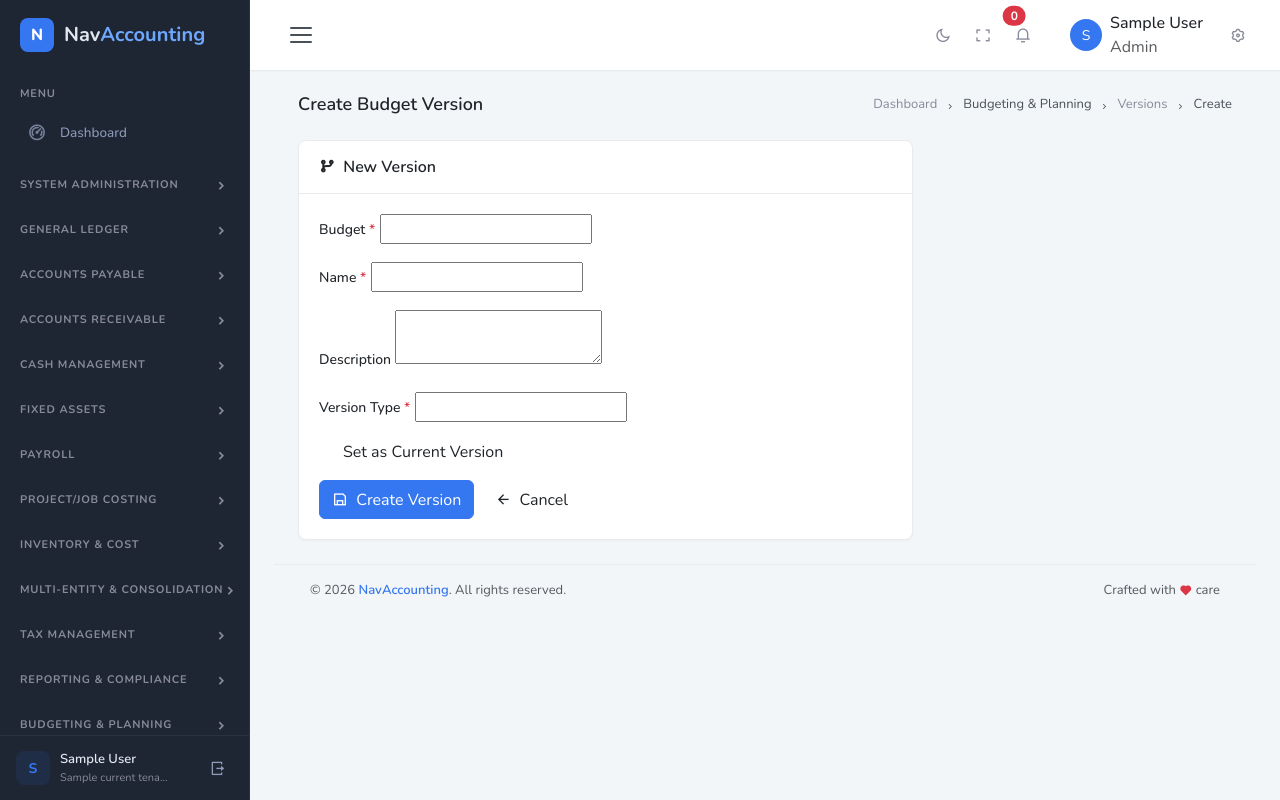
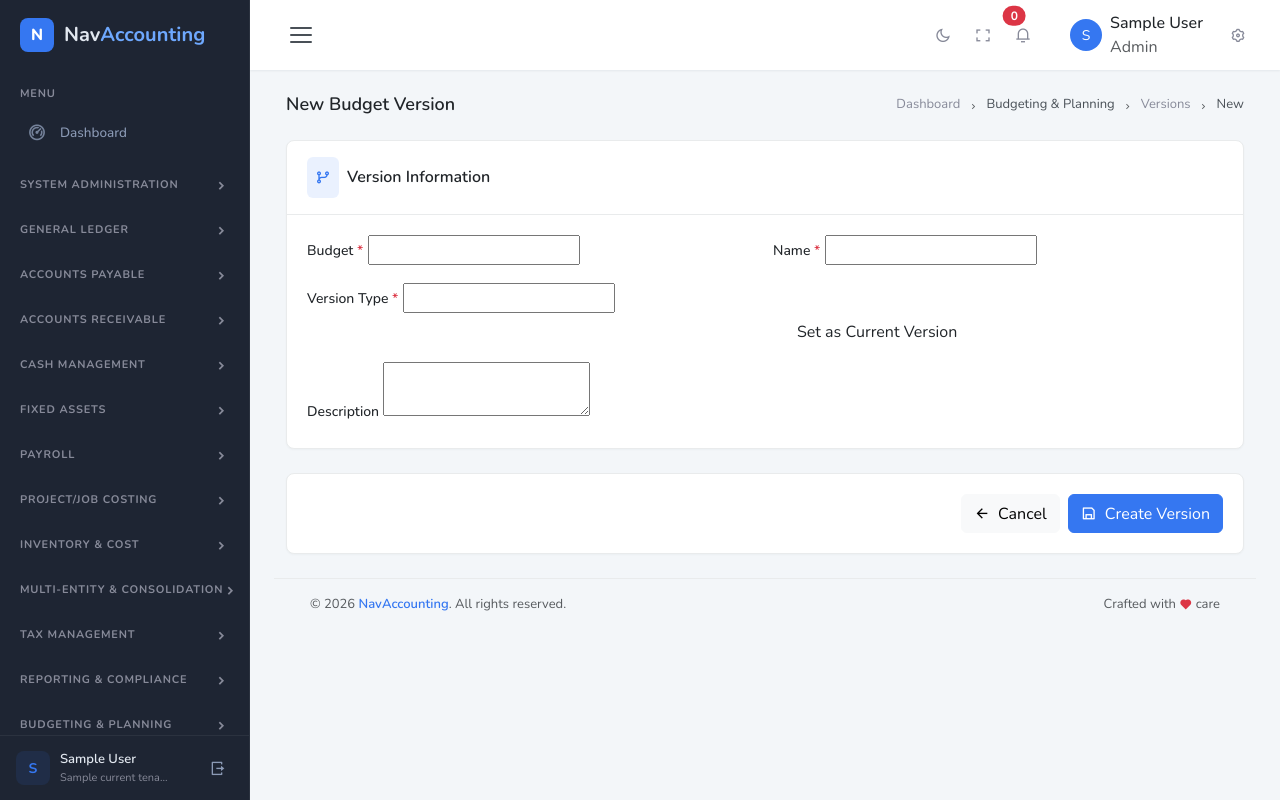
Before and after one commit to Navaid-KloneIT/NavAccounting, a Django app: template templates/budgeting/versions/version_form.html in a window 1280 px wide. Run offline with Django 5.2, Linux system fonts and the light colour scheme; a user stored in the database is signed in; tables that the repository leaves empty hold one stand-in row (values such as "Sample post"); the template is opened without the code that fills it: most values are stand-ins (such as "Sample title", 1, 10 or a date in 2020); form fields are guessed from the names that the template uses; some libraries are stand-ins or nearby versions.

Commit message:
Rewrite version form template to match Financial Statements layout

```diff
--- a/templates/budgeting/versions/version_form.html
+++ b/templates/budgeting/versions/version_form.html
@@ -1,102 +1,78 @@
 {% extends "base.html" %}
+{% load static %}
 {% load humanize %}
 
-{% block title %}{% if is_edit %}Edit{% else %}Create{% endif %} Budget Version{% endblock %}
+{% block title %}{% if is_edit %}Edit Version{% else %}New Budget Version{% endif %}{% endblock %}
 
 {% block content %}
-<div class="container-fluid">
-    <!-- Page Title -->
-    <div class="row">
-        <div class="col-12">
-            <div class="page-title-box d-sm-flex align-items-center justify-content-between">
-                <h4 class="mb-sm-0">{% if is_edit %}Edit{% else %}Create{% endif %} Budget Version</h4>
+<div class="page-title-box">
+    <div class="page-title-left">
+        <h4 class="page-title">{% if is_edit %}Edit Version{% else %}New Budget Version{% endif %}</h4>
+    </div>
     <div class="page-title-right">
         <ol class="breadcrumb m-0">
             <li class="breadcrumb-item"><a href="{% url 'dashboard:index' tenant_slug=current_tenant.slug %}">Dashboard</a></li>
             <li class="breadcrumb-item">Budgeting & Planning</li>
             <li class="breadcrumb-item"><a href="{% url 'budgeting:version_list' tenant_slug=current_tenant.slug %}">Versions</a></li>
-                        <li class="breadcrumb-item active">{% if is_edit %}Edit{% else %}Create{% endif %}</li>
+            <li class="breadcrumb-item active">{% if is_edit %}Edit{% else %}New{% endif %}</li>
         </ol>
+    </div>
+</div>
+
+<form method="post" novalidate>
+    {% csrf_token %}
+
+    <!-- Version Information -->
+    <div class="card">
+        <div class="card-header">
+            <div class="d-flex align-items-center">
+                <div class="rounded bg-soft-primary p-2 me-2"><i class="ri-git-branch-line text-primary"></i></div>
+                <h5 class="card-title mb-0">Version Information</h5>
+            </div>
+        </div>
+        <div class="card-body">
+            <div class="row g-3">
+                <div class="col-md-6">
+                    <label for="{{ form.budget.id_for_label }}" class="form-label">Budget <span class="text-danger">*</span></label>
+                    {{ form.budget }}
+                    {% if form.budget.errors %}<div class="text-danger small">{{ form.budget.errors.0 }}</div>{% endif %}
+                </div>
+                <div class="col-md-6">
+                    <label for="{{ form.name.id_for_label }}" class="form-label">Name <span class="text-danger">*</span></label>
+                    {{ form.name }}
+                    {% if form.name.errors %}<div class="text-danger small">{{ form.name.errors.0 }}</div>{% endif %}
+                </div>
+                <div class="col-md-6">
+                    <label for="{{ form.version_type.id_for_label }}" class="form-label">Version Type <span class="text-danger">*</span></label>
+                    {{ form.version_type }}
+                    {% if form.version_type.errors %}<div class="text-danger small">{{ form.version_type.errors.0 }}</div>{% endif %}
+                </div>
+                <div class="col-md-6">
+                    <label class="form-label">&nbsp;</label>
+                    <div class="form-check mt-2">
+                        {{ form.is_current }}
+                        <label class="form-check-label" for="{{ form.is_current.id_for_label }}">Set as Current Version</label>
+                    </div>
+                </div>
+                <div class="col-md-12">
+                    <label for="{{ form.description.id_for_label }}" class="form-label">Description</label>
+                    {{ form.description }}
+                    {% if form.description.errors %}<div class="text-danger small">{{ form.description.errors.0 }}</div>{% endif %}
                 </div>
             </div>
         </div>
     </div>
 
-    <div class="row">
-        <div class="col-lg-8">
+    <!-- Actions -->
     <div class="card">
-                <div class="card-header">
-                    <h5 class="card-title mb-0">
-                        <i class="ri-git-branch-line me-1"></i>
-                        {% if is_edit %}Edit{% else %}New{% endif %} Version
-                    </h5>
-                </div>
-                <div class="card-body">
-                    <form method="post" novalidate>
-                        {% csrf_token %}
-
-                        {% if form.non_field_errors %}
-                        <div class="alert alert-danger">
-                            {% for error in form.non_field_errors %}
-                                <p class="mb-0">{{ error }}</p>
-                            {% endfor %}
-                        </div>
-                        {% endif %}
-
-                        <div class="mb-3">
-                            <label for="{{ form.budget.id_for_label }}" class="form-label">Budget <span class="text-danger">*</span></label>
-                            {{ form.budget }}
-                            {% if form.budget.errors %}
-                                <div class="invalid-feedback d-block">{{ form.budget.errors.0 }}</div>
-                            {% endif %}
-                        </div>
-
-                        <div class="mb-3">
-                            <label for="{{ form.name.id_for_label }}" class="form-label">Name <span class="text-danger">*</span></label>
-                            {{ form.name }}
-                            {% if form.name.errors %}
-                                <div class="invalid-feedback d-block">{{ form.name.errors.0 }}</div>
-                            {% endif %}
-                        </div>
-
-                        <div class="mb-3">
-                            <label for="{{ form.description.id_for_label }}" class="form-label">Description</label>
-                            {{ form.description }}
-                            {% if form.description.errors %}
-                                <div class="invalid-feedback d-block">{{ form.description.errors.0 }}</div>
-                            {% endif %}
-                        </div>
-
-                        <div class="mb-3">
-                            <label for="{{ form.version_type.id_for_label }}" class="form-label">Version Type <span class="text-danger">*</span></label>
-                            {{ form.version_type }}
-                            {% if form.version_type.errors %}
-                                <div class="invalid-feedback d-block">{{ form.version_type.errors.0 }}</div>
-                            {% endif %}
-                        </div>
-
-                        <div class="mb-3">
-                            <div class="form-check">
-                                {{ form.is_current }}
-                                <label class="form-check-label" for="{{ form.is_current.id_for_label }}">Set as Current Version</label>
-                            </div>
-                            {% if form.is_current.errors %}
-                                <div class="invalid-feedback d-block">{{ form.is_current.errors.0 }}</div>
-                            {% endif %}
-                        </div>
-
-                        <div class="d-flex gap-2">
-                            <button type="submit" class="btn btn-primary">
-                                <i class="ri-save-line me-1"></i> {% if is_edit %}Update{% else %}Create{% endif %} Version
-                            </button>
-                            <a href="{% url 'budgeting:version_list' tenant_slug=current_tenant.slug %}" class="btn btn-soft-secondary">
+        <div class="card-body d-flex justify-content-end gap-2">
+            <a href="{% url 'budgeting:version_list' tenant_slug=current_tenant.slug %}" class="btn btn-light">
                 <i class="ri-arrow-left-line me-1"></i> Cancel
             </a>
+            <button type="submit" class="btn btn-primary">
+                <i class="ri-save-line me-1"></i> {% if is_edit %}Save Changes{% else %}Create Version{% endif %}
+            </button>
+        </div>
     </div>
 </form>
-                </div>
-            </div>
-        </div>
-    </div>
-</div>
 {% endblock %}
```
Lines whose indentation alone changed are shown as unchanged.
